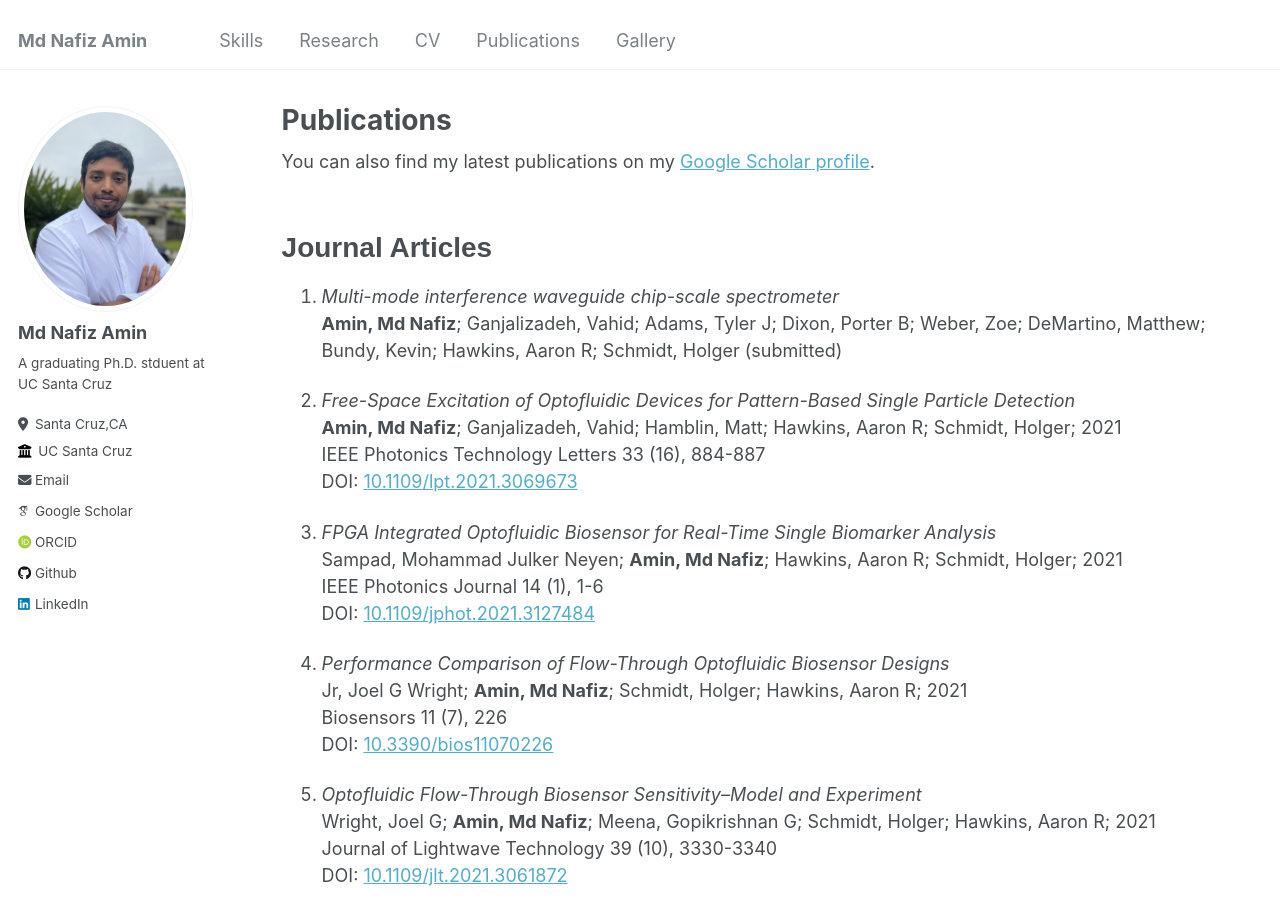
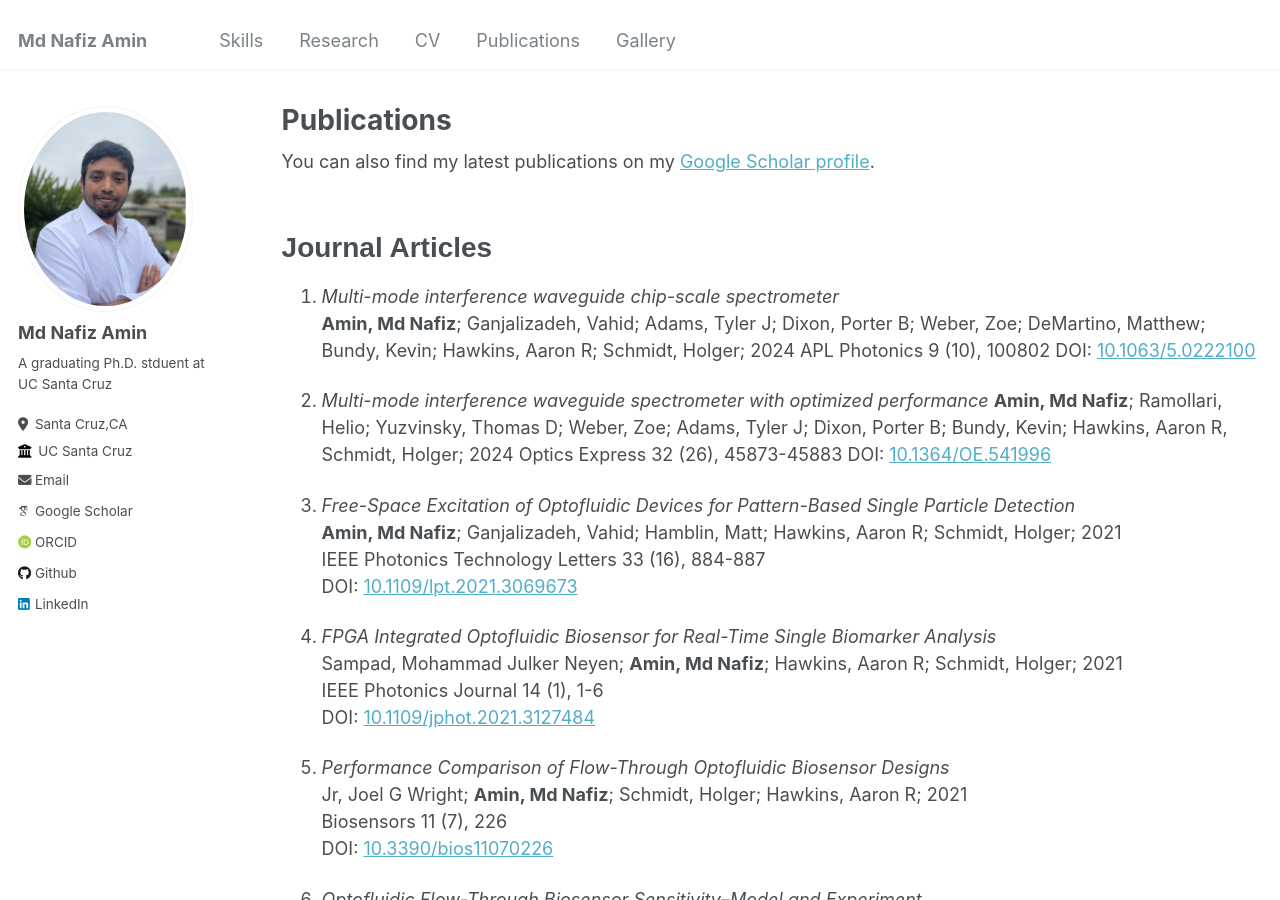
Before and after one commit to nafizamin/nafizamin.github.io, a Jekyll site: the page built from _pages/publications.md, in a window 1280 px wide and 900 px high. Built offline with Jekyll 4.4.1, drawn with Linux system fonts in a browser that asks for light colours; some web fonts are replaced.

Commit message:
Updated publications 01_05_2025
Added the two spectrometer journal papers.

```diff
--- a/_pages/publications.md
+++ b/_pages/publications.md
@@ -12,29 +12,37 @@ author_profile: true
 <h4 style="text-align:left;font-family:'Arial';font-size:28px"> Journal Articles </h4>
 
 1. *Multi-mode interference waveguide chip-scale spectrometer*
-   **Amin, Md Nafiz**; Ganjalizadeh, Vahid; Adams, Tyler J; Dixon, Porter B; Weber, Zoe; DeMartino, Matthew; Bundy, Kevin; Hawkins, Aaron R; Schmidt, Holger  (submitted)
+   **Amin, Md Nafiz**; Ganjalizadeh, Vahid; Adams, Tyler J; Dixon, Porter B; Weber, Zoe; DeMartino, Matthew; Bundy, Kevin; Hawkins, Aaron R; Schmidt, Holger; 2024
+   APL Photonics 9 (10), 100802
+   DOI: [10.1063/5.0222100](https://doi.org/10.1063/5.0222100)
 
-2. *Free-Space Excitation of Optofluidic Devices for Pattern-Based Single Particle Detection*
+2. *Multi-mode interference waveguide spectrometer with optimized performance*
+   **Amin, Md Nafiz**; Ramollari, Helio; Yuzvinsky, Thomas D; Weber, Zoe; Adams, Tyler J; Dixon, Porter B;
+   Bundy, Kevin; Hawkins, Aaron R, Schmidt, Holger; 2024
+   Optics Express 32 (26), 45873-45883
+   DOI: [10.1364/OE.541996](https://doi.org/10.1364/OE.541996)
+
+3. *Free-Space Excitation of Optofluidic Devices for Pattern-Based Single Particle Detection*
    **Amin, Md Nafiz**; Ganjalizadeh, Vahid; Hamblin, Matt; Hawkins, Aaron R; Schmidt, Holger; 2021
    IEEE Photonics Technology Letters 33 (16), 884-887
    DOI: [10.1109/lpt.2021.3069673](https://doi.org/10.1109/lpt.2021.3069673)
 
-3. *FPGA Integrated Optofluidic Biosensor for Real-Time Single Biomarker Analysis*
+4. *FPGA Integrated Optofluidic Biosensor for Real-Time Single Biomarker Analysis*
    Sampad, Mohammad Julker Neyen; **Amin, Md Nafiz**; Hawkins, Aaron R; Schmidt, Holger; 2021
    IEEE Photonics Journal 14 (1), 1-6
    DOI: [10.1109/jphot.2021.3127484](https://doi.org/10.1109/jphot.2021.3127484)
 
-4. *Performance Comparison of Flow-Through Optofluidic Biosensor Designs*
+5. *Performance Comparison of Flow-Through Optofluidic Biosensor Designs*
    Jr, Joel G Wright; **Amin, Md Nafiz**; Schmidt, Holger; Hawkins, Aaron R; 2021
    Biosensors 11 (7), 226
    DOI: [10.3390/bios11070226](https://doi.org/10.3390/bios11070226)
 
-5. *Optofluidic Flow-Through Biosensor Sensitivity–Model and Experiment*
+6. *Optofluidic Flow-Through Biosensor Sensitivity–Model and Experiment*
    Wright, Joel G; **Amin, Md Nafiz**; Meena, Gopikrishnan G; Schmidt, Holger; Hawkins, Aaron R; 2021
    Journal of Lightwave Technology 39 (10), 3330-3340
    DOI: [10.1109/jlt.2021.3061872](https://doi.org/10.1109/jlt.2021.3061872)
 
-6. *Highly nonlinear polarization-maintaining photonic crystal fiber with nanoscale GaP strips*
+7. *Highly nonlinear polarization-maintaining photonic crystal fiber with nanoscale GaP strips*
     **Amin, Md Nafiz**; Faisal, Mohammad; 2016
     Applied optics 55 (35), 10030-10037
     DOI: [10.1364/ao.55.010030](https://doi.org/10.1364/ao.55.010030)
```
Also changed, not shown: 2 other files.
